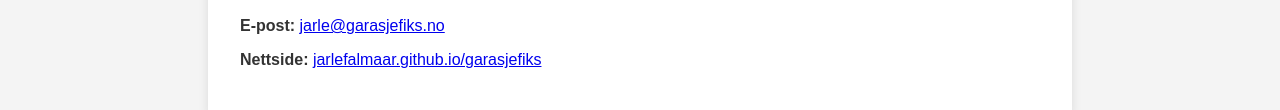
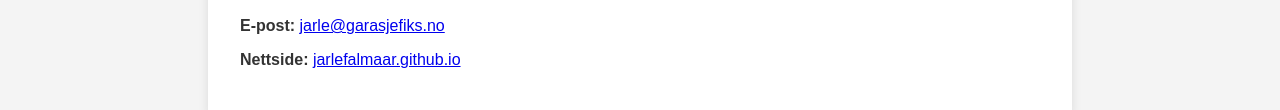
Before and after one commit to JarleFalmaar/JarleFalmaar.github.io, a plain HTML site: page index.html in a window 1280 px wide. Shown: the part 690-800 px from the top of the page. Drawn offline with Linux system fonts and the light colour scheme.

Commit message:
Fix website link in contact section

```diff
--- a/index.html
+++ b/index.html
@@ -80,7 +80,7 @@
 
   <h2>Kontakt</h2>
   <p><strong>E-post:</strong> <a href="mailto:jarle@garasjefiks.no">jarle@garasjefiks.no</a></p>
-  <p><strong>Nettside:</strong> <a href="https://jarlefalmaar.github.io">jarlefalmaar.github.io/garasjefiks</a></p>
+  <p><strong>Nettside:</strong> <a href="https://jarlefalmaar.github.io">jarlefalmaar.github.io</a></p>
 </section>
 
 <footer>
```
